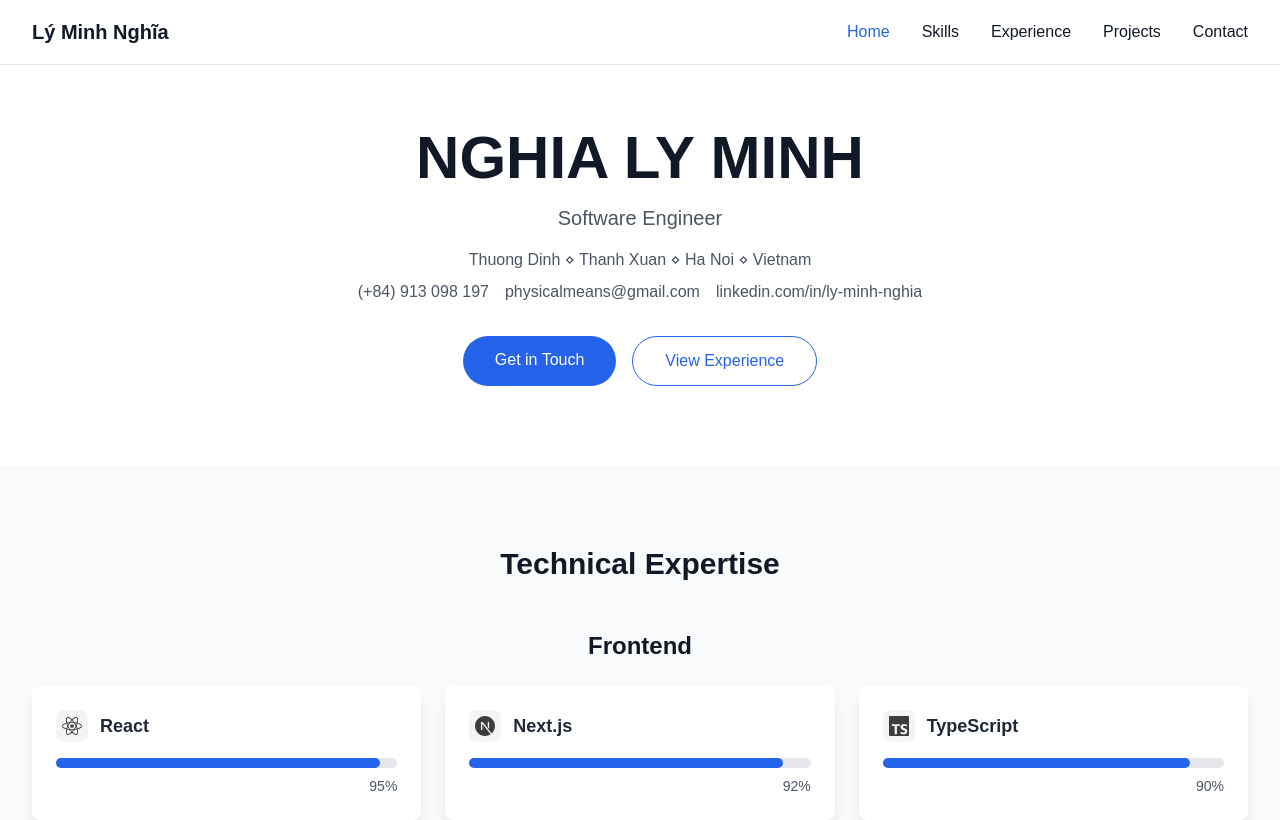
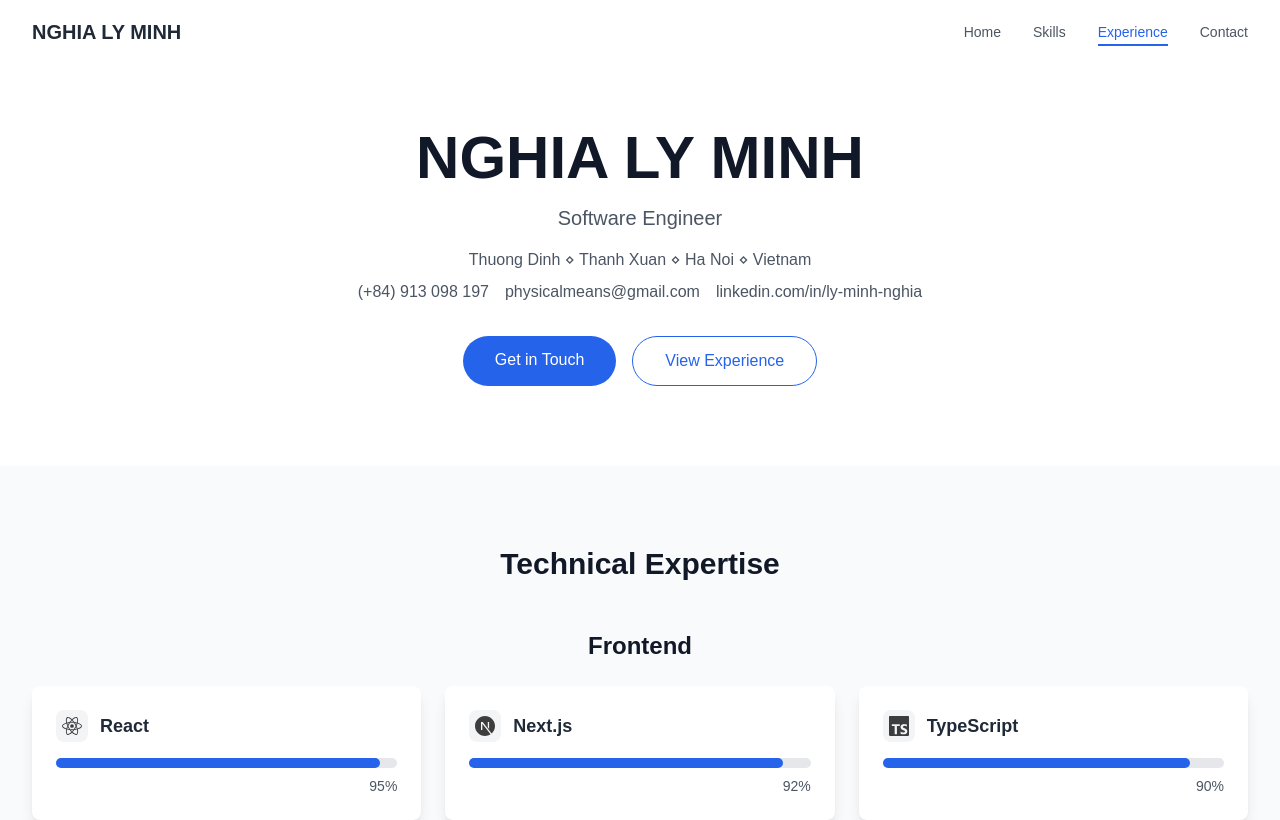
Before and after one commit to lyminhnghia/lyminhnghia.github.io, a Next.js app: page / in a window 1280 px wide. Shown: the top 820 px of the page. Built offline with nearby package versions, Linux system fonts and the light colour scheme.

Commit message:
chore: fix bug navbar

```diff
--- a/src/app/components/Navigation.tsx
+++ b/src/app/components/Navigation.tsx
@@ -1,39 +1,150 @@
-'use client';
+"use client";
 
-import { motion } from 'framer-motion';
-import { useState } from 'react';
+import { useState, useEffect } from "react";
+import { motion, AnimatePresence } from "framer-motion";
 
-const navItems = ['home', 'skills', 'experience', 'projects', 'contact'] as const;
+const navItems = [
+  { name: "Home", href: "#home" },
+  { name: "Skills", href: "#skills" },
+  { name: "Experience", href: "#experience" },
+  { name: "Contact", href: "#contact" }
+];
 
 export default function Navigation() {
-  const [activeSection, setActiveSection] = useState<(typeof navItems)[number]>('home');
+  const [isScrolled, setIsScrolled] = useState(false);
+  const [isMobileMenuOpen, setIsMobileMenuOpen] = useState(false);
+  const [activeSection, setActiveSection] = useState("home");
+
+  // Handle scroll events
+  useEffect(() => {
+    const handleScroll = () => {
+      setIsScrolled(window.scrollY > 20);
+
+      // Update active section based on scroll position
+      const sections = navItems.map(item => item.href.substring(1));
+      const currentSection = sections.find(section => {
+        const element = document.getElementById(section);
+        if (element) {
+          const rect = element.getBoundingClientRect();
+          return rect.top <= 100 && rect.bottom >= 100;
+        }
+        return false;
+      });
+
+      if (currentSection) {
+        setActiveSection(currentSection);
+      }
+    };
+
+    window.addEventListener("scroll", handleScroll);
+    return () => window.removeEventListener("scroll", handleScroll);
+  }, []);
+
+  // Handle smooth scrolling
+  const handleNavClick = (e: React.MouseEvent<HTMLAnchorElement>, href: string) => {
+    e.preventDefault();
+    const element = document.querySelector(href);
+    if (element) {
+      element.scrollIntoView({ behavior: "smooth" });
+      setIsMobileMenuOpen(false);
+    }
+  };
 
   return (
-    <nav className="fixed top-0 w-full bg-white/80 dark:bg-gray-900/80 backdrop-blur-sm z-50 border-b border-gray-200 dark:border-gray-800">
-      <div className="max-w-7xl mx-auto px-4 sm:px-6 lg:px-8">
-        <div className="flex justify-between h-16 items-center">
-          <motion.div
-            initial={{ opacity: 0 }}
-            animate={{ opacity: 1 }}
-            className="text-xl font-bold"
+    <motion.header
+      initial={{ y: -100 }}
+      animate={{ y: 0 }}
+      className={`fixed top-0 left-0 right-0 z-50 transition-all duration-300 ${
+        isScrolled ? "bg-white/80 dark:bg-gray-900/80 backdrop-blur-md shadow-lg" : "bg-transparent"
+      }`}
+    >
+      <nav className="max-w-7xl mx-auto px-4 sm:px-6 lg:px-8">
+        <div className="flex items-center justify-between h-16">
+          {/* Logo/Name */}
+          <a
+            href="#home"
+            onClick={(e) => handleNavClick(e, "#home")}
+            className="text-xl font-bold text-gray-800 dark:text-white"
           >
-            Lý Minh Nghĩa
-          </motion.div>
-          <div className="hidden sm:flex space-x-8">
-            {navItems.map(item => (
-              <button
-                key={item}
-                onClick={() => setActiveSection(item)}
-                className={`capitalize hover:text-blue-600 dark:hover:text-blue-400 transition-colors ${
-                  activeSection === item ? 'text-blue-600 dark:text-blue-400' : ''
+            NGHIA LY MINH
+          </a>
+
+          {/* Desktop Navigation */}
+          <div className="hidden md:flex items-center space-x-8">
+            {navItems.map((item) => (
+              <a
+                key={item.name}
+                href={item.href}
+                onClick={(e) => handleNavClick(e, item.href)}
+                className={`text-sm font-medium transition-colors relative ${
+                  activeSection === item.href.substring(1)
+                    ? "text-blue-600 dark:text-blue-400"
+                    : "text-gray-600 dark:text-gray-300 hover:text-blue-600 dark:hover:text-blue-400"
                 }`}
               >
-                {item}
-              </button>
+                {item.name}
+                {activeSection === item.href.substring(1) && (
+                  <motion.div
+                    layoutId="activeSection"
+                    className="absolute -bottom-1 left-0 right-0 h-0.5 bg-blue-600 dark:bg-blue-400"
+                  />
+                )}
+              </a>
             ))}
           </div>
+
+          {/* Mobile menu button */}
+          <button
+            onClick={() => setIsMobileMenuOpen(!isMobileMenuOpen)}
+            className="md:hidden p-2 rounded-md text-gray-600 dark:text-gray-300 hover:text-blue-600 dark:hover:text-blue-400 focus:outline-none"
+          >
+            <svg
+              className="h-6 w-6"
+              fill="none"
+              strokeLinecap="round"
+              strokeLinejoin="round"
+              strokeWidth="2"
+              viewBox="0 0 24 24"
+              stroke="currentColor"
+            >
+              {isMobileMenuOpen ? (
+                <path d="M6 18L18 6M6 6l12 12" />
+              ) : (
+                <path d="M4 6h16M4 12h16M4 18h16" />
+              )}
+            </svg>
+          </button>
         </div>
-      </div>
-    </nav>
+
+        {/* Mobile Navigation */}
+        <AnimatePresence>
+          {isMobileMenuOpen && (
+            <motion.div
+              initial={{ opacity: 0, height: 0 }}
+              animate={{ opacity: 1, height: "auto" }}
+              exit={{ opacity: 0, height: 0 }}
+              className="md:hidden"
+            >
+              <div className="px-2 pt-2 pb-3 space-y-1 bg-white dark:bg-gray-900 rounded-lg shadow-lg mt-2">
+                {navItems.map((item) => (
+                  <a
+                    key={item.name}
+                    href={item.href}
+                    onClick={(e) => handleNavClick(e, item.href)}
+                    className={`block px-3 py-2 rounded-md text-base font-medium ${
+                      activeSection === item.href.substring(1)
+                        ? "bg-blue-50 dark:bg-blue-900/20 text-blue-600 dark:text-blue-400"
+                        : "text-gray-600 dark:text-gray-300 hover:bg-gray-50 dark:hover:bg-gray-800"
+                    }`}
+                  >
+                    {item.name}
+                  </a>
+                ))}
+              </div>
+            </motion.div>
+          )}
+        </AnimatePresence>
+      </nav>
+    </motion.header>
   );
 }
--- a/src/app/globals.css
+++ b/src/app/globals.css
@@ -1,6 +1,11 @@
 @tailwind base;
 @tailwind components;
 @tailwind utilities;
+
+html {
+  scroll-behavior: smooth;
+  scroll-padding-top: 80px; /* Add padding for fixed header */
+}
 
 .bg-grid-pattern {
   background-image: linear-gradient(to right, #e5e7eb 1px, transparent 1px),
```
